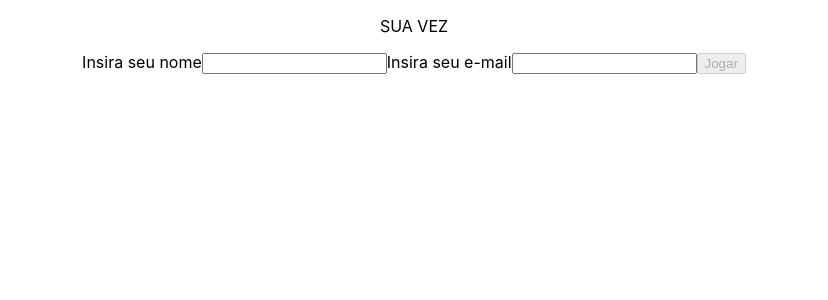
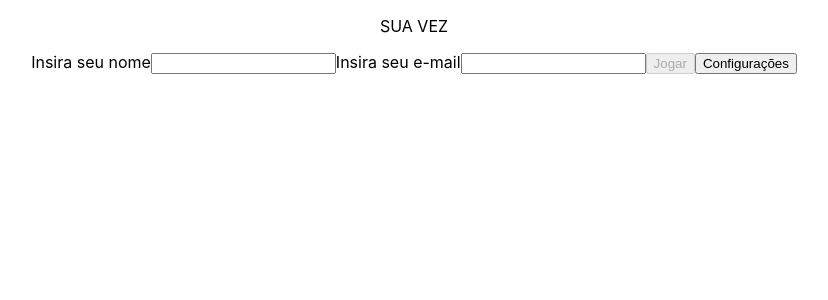
Before and after one commit to apaulinhacarlos/trybe-front-trivia-react-redux, a React (Create React App) app: page / in a window 1280 px wide. Shown: the top 300 px of the page, without its empty margins (226-1054 px from the left). Built offline with nearby package versions, Linux system fonts and the light colour scheme.

Commit message:
Finaliza Req 3 - Implementa props do render nas rotas (react-router-dom), cria botão que redireciona para url de configurações e cria page de configs com um título.

```diff
--- a/src/App.js
+++ b/src/App.js
@@ -1,13 +1,15 @@
 import React from 'react';
 import { Route, Switch } from 'react-router';
 import './App.css';
+import Config from './Pages/Config';
 import Login from './Pages/Login';
 
 class App extends React.Component {
   render() {
     return (
       <Switch>
-        <Route exact path="/" component={ Login } />
+        <Route exact path="/" render={ (props) => <Login { ...props } /> } />
+        <Route exact path="/configs" render={ (props) => <Config { ...props } /> } />
       </Switch>
     );
   }
--- /dev/null
+++ b/src/Pages/Config.js
@@ -0,0 +1,13 @@
+import React, { Component } from 'react';
+
+class Config extends Component {
+  render() {
+    return (
+        <h1>
+          Configurações
+        </h1>
+    );
+  }
+}
+
+export default Config;
--- a/src/Pages/Login.js
+++ b/src/Pages/Login.js
@@ -1,4 +1,5 @@
 import React from 'react';
+import {  } from 'react-router-dom'
 // import logo from '../trivia.png';
 
 class Login extends React.Component {
@@ -16,8 +17,10 @@ class Login extends React.Component {
     this.setState({ [name]: value });
   }
 
+
   render() {
     const { nome, email } = this.state;
+    const { history: { push } } = this.props
     return (
       <div className="App">
         <header>
@@ -57,6 +60,15 @@ class Login extends React.Component {
           >
             Jogar
           </button>
+          <button
+            type="button"
+            data-testid="btn-settings"
+            onClick={ () => {
+              push('/configs')
+            }}
+          >
+            Configurações
+          </button>
         </form>
       </div>
     );
```
